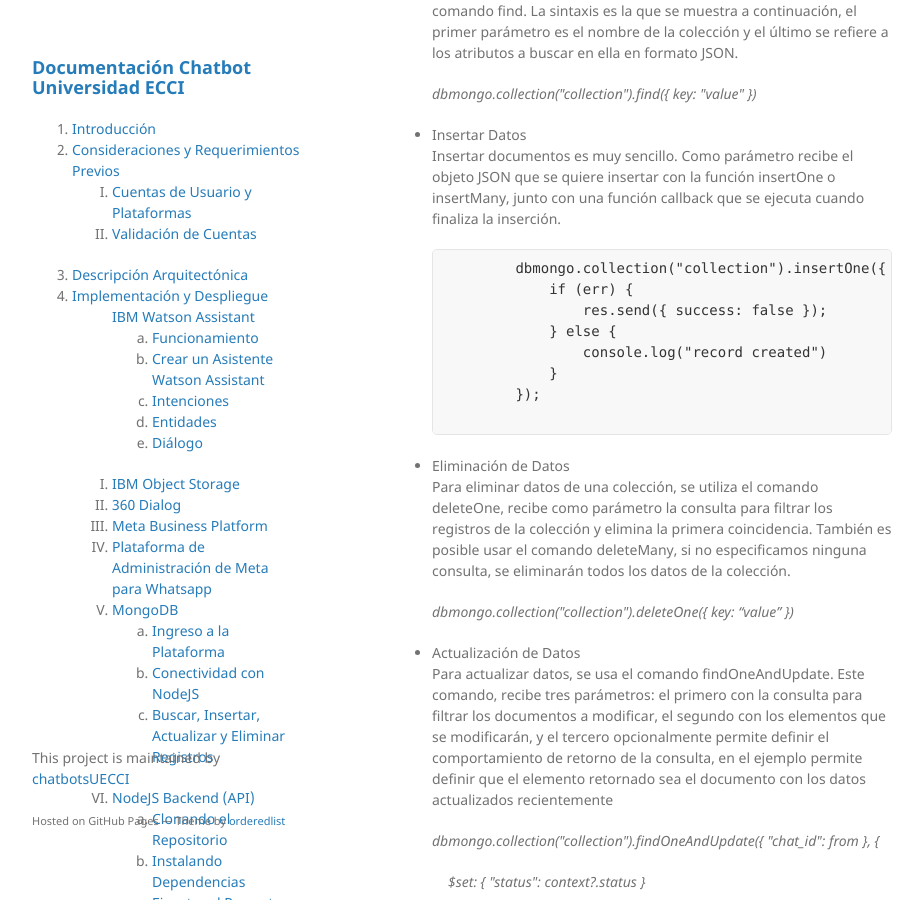
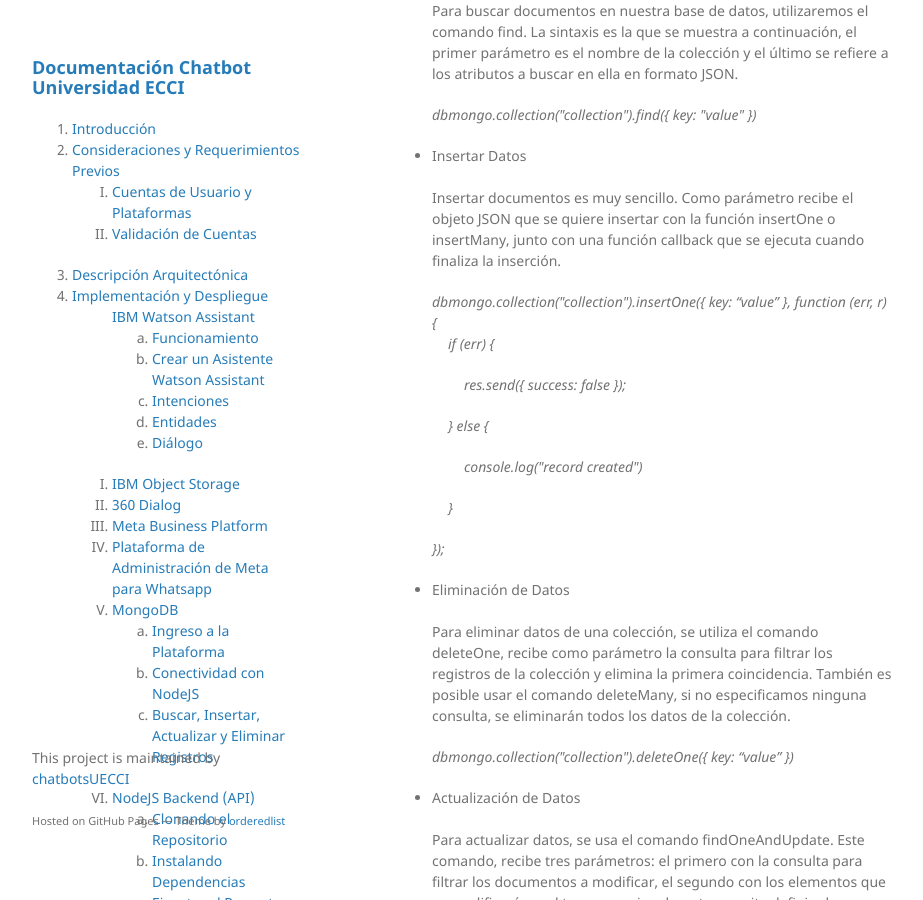
Before and after one commit to chatbotsUECCI/chatbot_ecci_documentation, a Jekyll site: the page built from Chapters/chapter04_implementacion_despliegue.md, in a window 1280 px wide and 900 px high, scrolled down 22639 px. Shown: the whole window, without its empty margins (178-1101 px from the left). Built offline with Jekyll 4.4.1, drawn with Linux system fonts in a browser that asks for light colours; our own code applies the rules of GitHub Pages for plain Markdown files.

Commit message:
Update chapter04_implementacion_despliegue.md

```diff
--- a/Chapters/chapter04_implementacion_despliegue.md
+++ b/Chapters/chapter04_implementacion_despliegue.md
@@ -373,24 +373,22 @@ src="/chatbot_ecci_documentation/Img/ConexionMongoyNode.png" alt="Conexión a Mo
 <h4 id="buscardatos"><b>C. Búscar, Insertar, Actualizar y Eliminar Registros</b></h4>
 
 <ul type="disc">
-    <li>Buscar Datos</li>
+    <li>Buscar Datos</li><br>
     <p>Para buscar documentos en nuestra base de datos, utilizaremos el comando find. La sintaxis es la que se muestra a continuación, el primer parámetro es el nombre de la colección y el último se refiere a los atributos a buscar en ella en formato JSON.</p>
     <i><p>dbmongo.collection("collection").find({ key: "value" })</p></i>
-    <li>Insertar Datos</li>
+    <li>Insertar Datos</li><br>
     <p>Insertar documentos es muy sencillo. Como parámetro recibe el objeto JSON que se quiere insertar con la función insertOne o insertMany, junto con una función callback que se ejecuta cuando finaliza la inserción.</p>
-    <pre>
-        dbmongo.collection("collection").insertOne({ key: “value” }, function (err, r) {
-            if (err) {
-                res.send({ success: false });
-            } else {
-                console.log("record created")
-            }
-        });
-    </pre>
-    <li>Eliminación de Datos</li>
+    <i>dbmongo.collection("collection").insertOne({ key: “value” }, function (err, r) {
+            <p style="margin-left:1rem">if (err) {</p>
+            <p style="margin-left:2rem">res.send({ success: false });</p>
+            <p style="margin-left:1rem">} else {</p>
+            <p style="margin-left:2rem">console.log("record created")</p>
+            <p style="margin-left:1rem">}</p>
+            <p>});</p></i>
+    <li>Eliminación de Datos</li><br>
     <p>Para eliminar datos de una colección, se utiliza el comando deleteOne, recibe como parámetro la consulta para filtrar los registros de la colección y elimina la primera coincidencia. También es posible usar el comando deleteMany, si no especificamos ninguna consulta, se eliminarán todos los datos de la colección.</p>
     <i><p>dbmongo.collection("collection").deleteOne({ key: “value” })</p></i>
-    <li>Actualización de Datos</li>
+    <li>Actualización de Datos</li><br>
     <p>Para actualizar datos, se usa el comando findOneAndUpdate. Este comando, recibe tres parámetros: el primero con la consulta para filtrar los documentos a modificar, el segundo con los elementos que se modificarán, y el tercero opcionalmente permite definir el comportamiento de retorno de la consulta, en el ejemplo permite definir que el elemento retornado sea el documento con los datos actualizados recientemente</p>
     <i><p>dbmongo.collection("collection").findOneAndUpdate({ "chat_id": from }, {</p>
     <p style="margin-left:1rem">$set: { "status": context?.status }</p>
```
